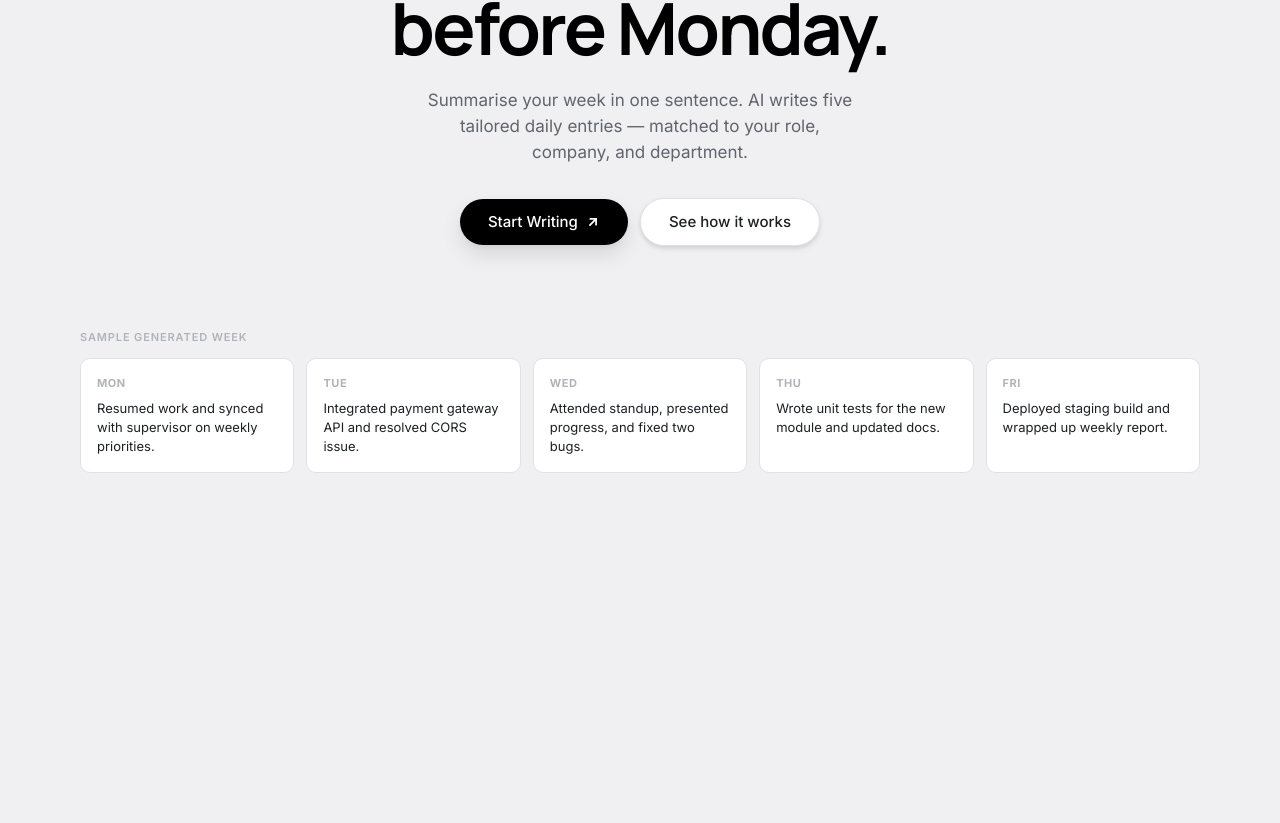
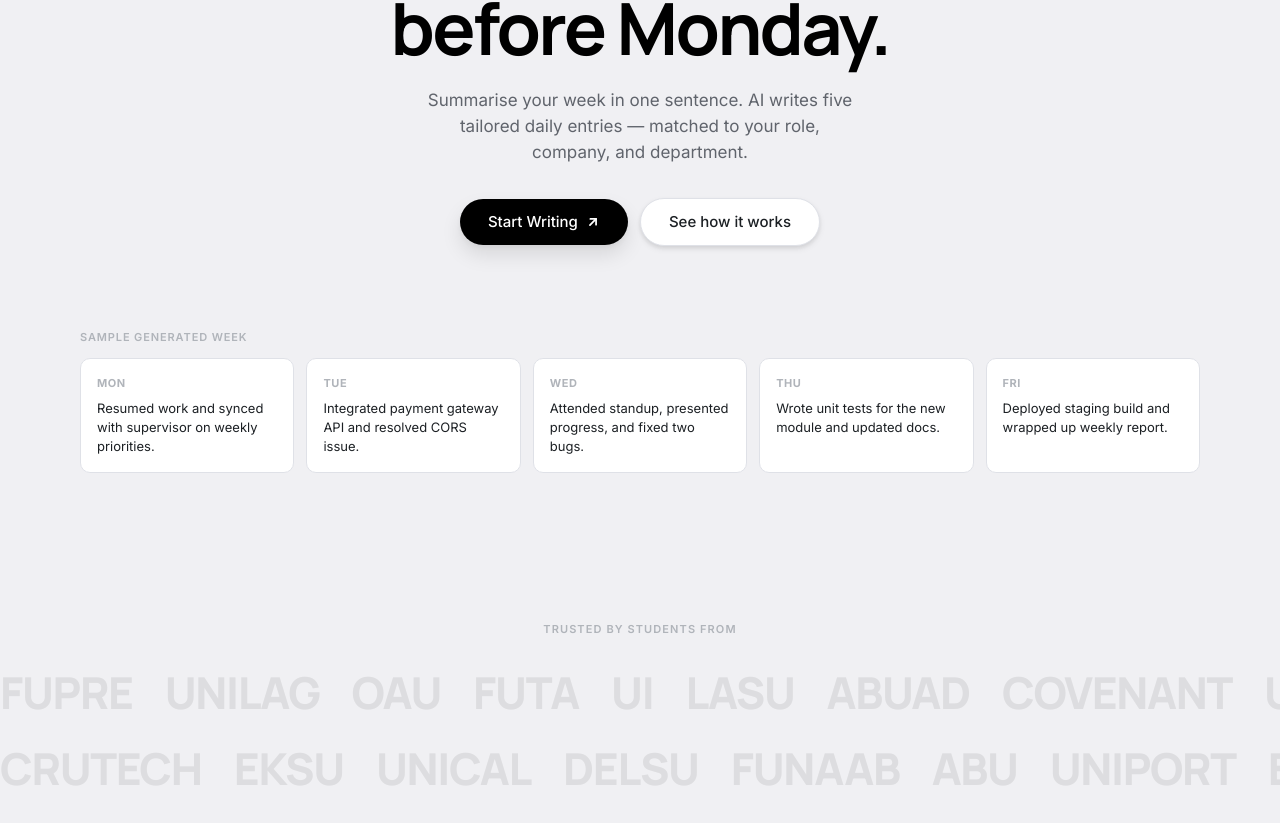
Before and after one commit to Dukeazeta/swiftlogv2, a Next.js app: page / in a window 1280 px wide. Shown: the part 291-1114 px from the top of the page. Before the commit the page ends 800 px from the top, so only its background shows below. Built offline with nearby package versions, Linux system fonts and the light colour scheme.

Commit message:
feat: implement landing page with scroll-linked carousel component

```diff
--- a/src/app/page.tsx
+++ b/src/app/page.tsx
@@ -1,4 +1,5 @@
 import Link from "next/link";
+import { ScrollCarousel } from "@/components/scroll-carousel";
 
 const DAYS = ["Mon", "Tue", "Wed", "Thu", "Fri"] as const;
 
@@ -9,6 +10,21 @@ const LOG_PREVIEWS = [
   "Wrote unit tests for the new module and updated docs.",
   "Deployed staging build and wrapped up weekly report.",
 ];
+
+const SCHOOLS = [
+  "FUPRE", "UNILAG", "OAU", "FUTA", "UI", "LASU",
+  "ABUAD", "Covenant", "UNN", "UNIBEN", "UNILORIN",
+  "LAUTECH", "Babcock", "UNIPORT", "ABU", "FUNAAB",
+  "DELSU", "UNICAL", "EKSU", "CRUTECH",
+];
+
+function SchoolPill({ name }: { name: string }) {
+  return (
+    <span className="inline-block font-display font-extrabold text-[clamp(1.75rem,4vw,2.75rem)] leading-none tracking-[-0.03em] text-expo-black/[0.08] select-none whitespace-nowrap uppercase">
+      {name}
+    </span>
+  );
+}
 
 export default function HomePage() {
   return (
@@ -110,6 +126,27 @@ export default function HomePage() {
           </div>
         </div>
       </section>
+
+      {/* ═══════ TRUSTED BY — scroll-linked carousel ═══════ */}
+      <section className="py-20 sm:py-28 space-y-8">
+        <p className="text-center text-[11px] font-semibold text-silver uppercase tracking-[0.1em]">
+          Trusted by students from
+        </p>
+
+        {/* Row 1 — moves left on scroll-down */}
+        <ScrollCarousel speed={0.4}>
+          {[...SCHOOLS, ...SCHOOLS, ...SCHOOLS].map((school, i) => (
+            <SchoolPill key={`r1-${i}`} name={school} />
+          ))}
+        </ScrollCarousel>
+
+        {/* Row 2 — moves right on scroll-down (negative speed) */}
+        <ScrollCarousel speed={-0.3}>
+          {[...SCHOOLS.slice().reverse(), ...SCHOOLS.slice().reverse(), ...SCHOOLS.slice().reverse()].map((school, i) => (
+            <SchoolPill key={`r2-${i}`} name={school} />
+          ))}
+        </ScrollCarousel>
+      </section>
     </div>
   );
 }
--- /dev/null
+++ b/src/components/scroll-carousel.tsx
@@ -0,0 +1,51 @@
+"use client";
+
+import { useEffect, useRef } from "react";
+
+interface ScrollCarouselProps {
+  children: React.ReactNode;
+  /** Pixels of horizontal travel per pixel of vertical scroll */
+  speed?: number;
+}
+
+export function ScrollCarousel({ children, speed = 0.5 }: ScrollCarouselProps) {
+  const trackRef = useRef<HTMLDivElement>(null);
+  const offset = useRef(0);
+  const raf = useRef<number>(0);
+
+  useEffect(() => {
+    let lastScrollY = window.scrollY;
+
+    function onScroll() {
+      const delta = window.scrollY - lastScrollY;
+      lastScrollY = window.scrollY;
+      // Scrolling down → move left (negative), scrolling up → move right (positive)
+      offset.current -= delta * speed;
+
+      if (raf.current) cancelAnimationFrame(raf.current);
+      raf.current = requestAnimationFrame(() => {
+        if (trackRef.current) {
+          trackRef.current.style.transform = `translate3d(${offset.current}px, 0, 0)`;
+        }
+      });
+    }
+
+    window.addEventListener("scroll", onScroll, { passive: true });
+    return () => {
+      window.removeEventListener("scroll", onScroll);
+      if (raf.current) cancelAnimationFrame(raf.current);
+    };
+  }, [speed]);
+
+  return (
+    <div className="overflow-hidden w-full">
+      <div
+        ref={trackRef}
+        className="flex items-center gap-6 sm:gap-8 w-max will-change-transform"
+        style={{ transform: "translate3d(0, 0, 0)" }}
+      >
+        {children}
+      </div>
+    </div>
+  );
+}
```
